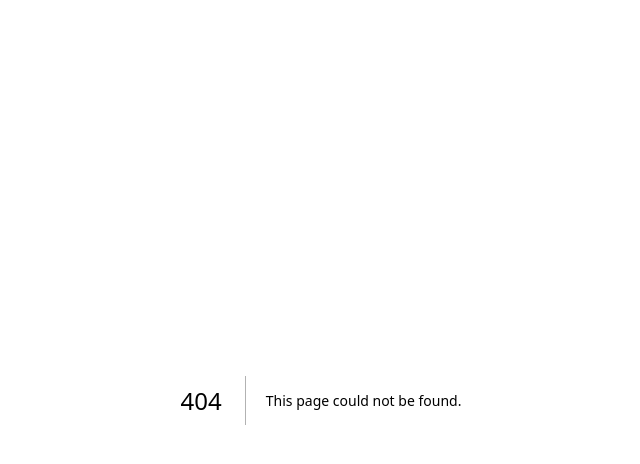
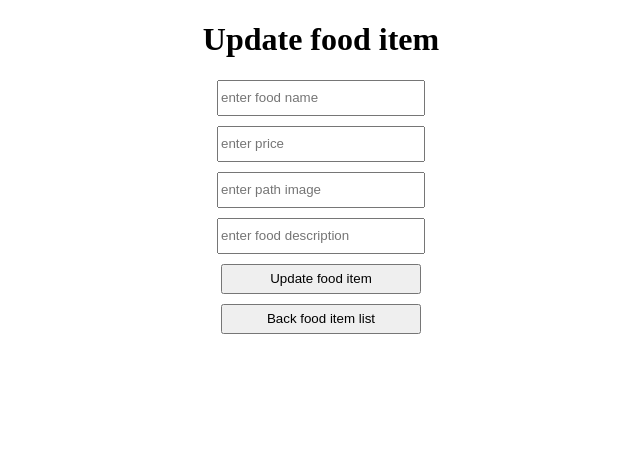
Before and after one commit to pragatiAgrawalTech8/Food_Delivery_Web_App, a Next.js app: page /restaurant/dashboard/1 in a window 1280 px wide. Before the commit this address had no page. Shown: the top 464 px of the page, without its empty margins (319-959 px from the left). Built offline with nearby package versions, Linux system fonts and the light colour scheme.

Commit message:
Edit food item page

```diff
--- a/src/app/_components/FoodItemList.js
+++ b/src/app/_components/FoodItemList.js
@@ -1,7 +1,8 @@
 import { useEffect, useState } from "react"
-
+import {useRouter} from "next/navigation"
 const FoodItemList = () => {
     const [foodItems, setFoodItem] = useState([])
+    const router = useRouter()
     useEffect(() => {
         loadFoodItems()
     }, [])
@@ -55,7 +56,8 @@ const FoodItemList = () => {
                         <td>{item.price}</td>
                         <td>{item.description}</td>
                         <td>{item.image}</td>
-                        <td><button onClick={()=>deleteFoodItem(item._id)}>Delete</button><button>Edit</button></td>
+                        <td><button onClick={()=>deleteFoodItem(item._id)}>Delete</button>
+                        <button onClick={()=>router.push('dashboard/'+item._id)}>Edit</button></td>
                     </tr>
                     ))
                 }
--- /dev/null
+++ b/src/app/restaurant/dashboard/[id]/page.js
@@ -0,0 +1,63 @@
+'use client'
+import {useState,use} from "react"
+import {useRouter} from "next/navigation"
+const EditFoodItem = (props) => {
+    const params = use(props.params)
+    const id = params.id
+    const [name,setName] = useState("")
+    const [price,setPrice] = useState("")
+    const [path,setPath] = useState("")
+    const [description,setDescription] = useState("")
+    const [error,setError] = useState(false)
+    const router = useRouter()
+    const handleEditFoodItem=async()=>{
+        console.log(name,price,path,description);
+        if(!name || !price || !path || !description){
+          setError(true)
+          return false
+        }
+
+    }
+
+  return (
+    <div className="container">
+        <h1>Update food item</h1>
+        <div  className="input-wrapper">
+        <input type="text" placeholder="enter food name" className="input-field"
+         value={name} onChange={(e)=>setName(e.target.value)}/>
+         {
+          error && !name && <span className="input-error">Please enter valid name</span>
+         }
+        </div>
+        <div  className="input-wrapper">
+        <input type="text" placeholder="enter price" className="input-field"
+         value={price} onChange={(e)=>setPrice(e.target.value)}/>
+         {
+          error && !price && <span className="input-error">Please enter valid price</span>
+         }
+        </div>
+        <div  className="input-wrapper">
+        <input type="text" placeholder="enter path image" className="input-field"
+         value={path} onChange={(e)=>setPath(e.target.value)}/>
+         {
+          error && !path && <span className="input-error">Please enter valid path</span>
+         }
+        </div>
+        <div  className="input-wrapper">
+        <input type="text" placeholder="enter food description" className="input-field"
+         value={description} onChange={(e)=>setDescription(e.target.value)}/>
+         {
+          error && !description && <span className="input-error">Please enter valid description</span>
+         }
+        </div>
+        <div  className="input-wrapper">
+        <button className="button" onClick={handleEditFoodItem}>Update food item</button>
+        </div>
+        <div  className="input-wrapper">
+        <button className="button" onClick={()=>router.push("../dashboard")}>Back food item list</button>
+        </div>
+    </div>
+  )
+}
+
+export default EditFoodItem
```
